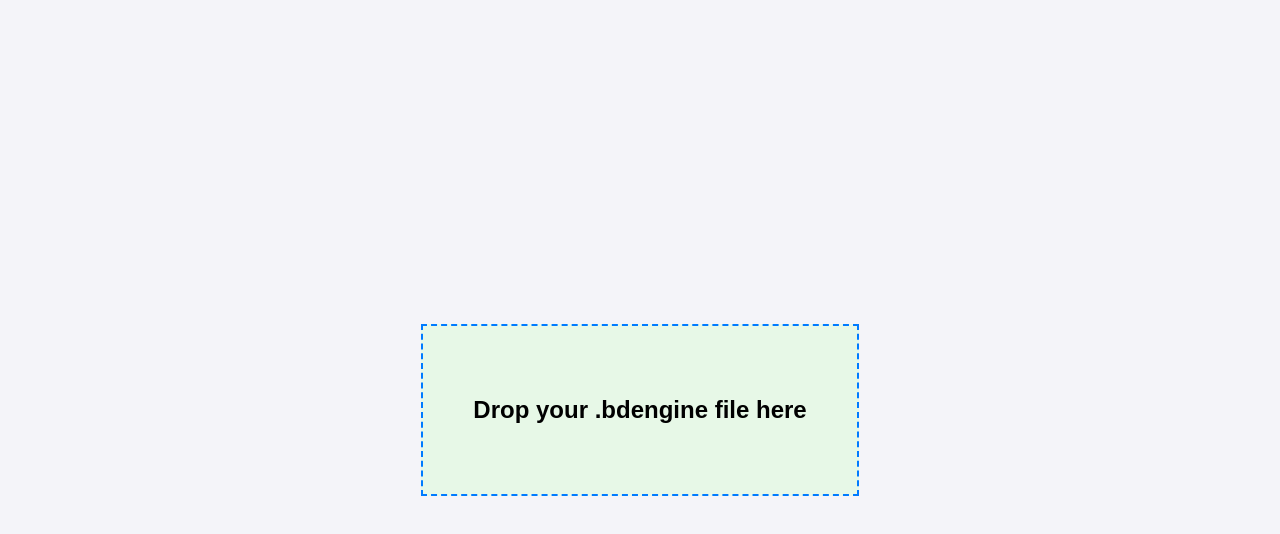
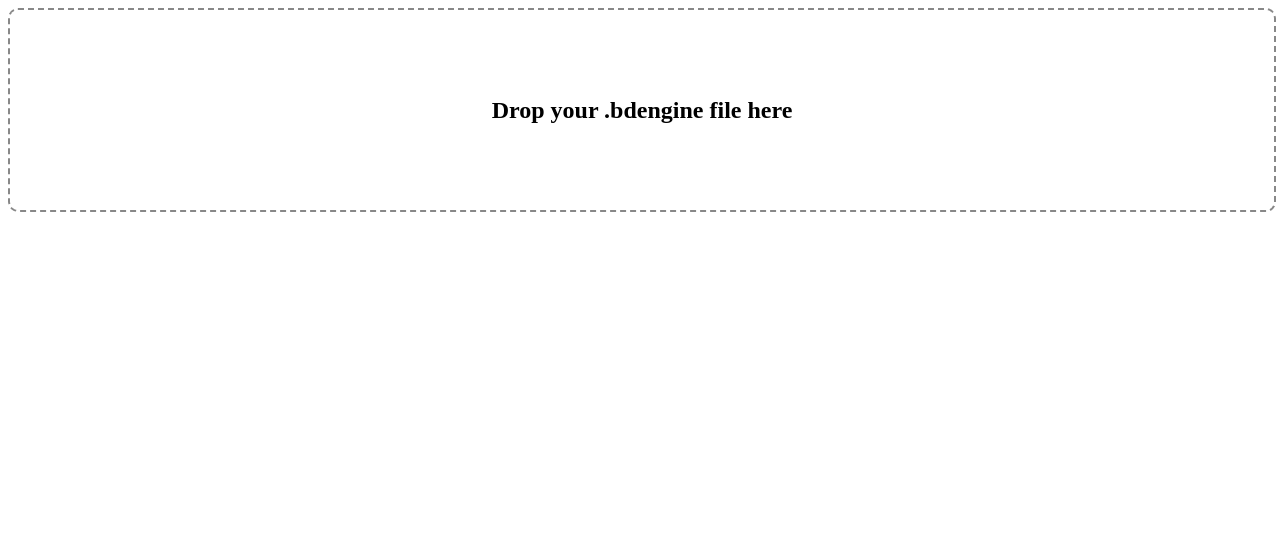
Before and after one commit to bloxxxx/BlockDisplay2DF, a website: page index.html in a window 1280 px wide. Drawn offline with Linux system fonts and the light colour scheme.

Commit message:
Update style.css

```diff
--- a/style.css
+++ b/style.css
@@ -1,41 +1,21 @@
-body {
-    font-family: Arial, sans-serif;
-    background-color: #f4f4f9;
-    margin: 0;
-    padding: 0;
+#drop-area {
+    width: 100%;
+    height: 200px;
+    border: 2px dashed #888;
+    border-radius: 10px;
     display: flex;
     justify-content: center;
     align-items: center;
-    height: 100vh;
-}
-
-.container {
     text-align: center;
-    max-width: 500px;
-    margin: auto;
-}
-
-h1 {
-    font-size: 2rem;
-    color: #333;
-}
-
-#drop-area {
-    border: 2px dashed #007bff;
-    padding: 50px;
-    background-color: #e7f8e7;
-    margin-top: 20px;
     cursor: pointer;
 }
 
-#drop-area p {
-    margin: 0;
-    color: #007bff;
-    font-size: 1.2rem;
+#drop-area h2 {
+    font-size: 24px;
 }
 
 #status {
     margin-top: 20px;
-    font-size: 1rem;
-    color: #555;
+    font-size: 18px;
+    color: green;
 }
```
